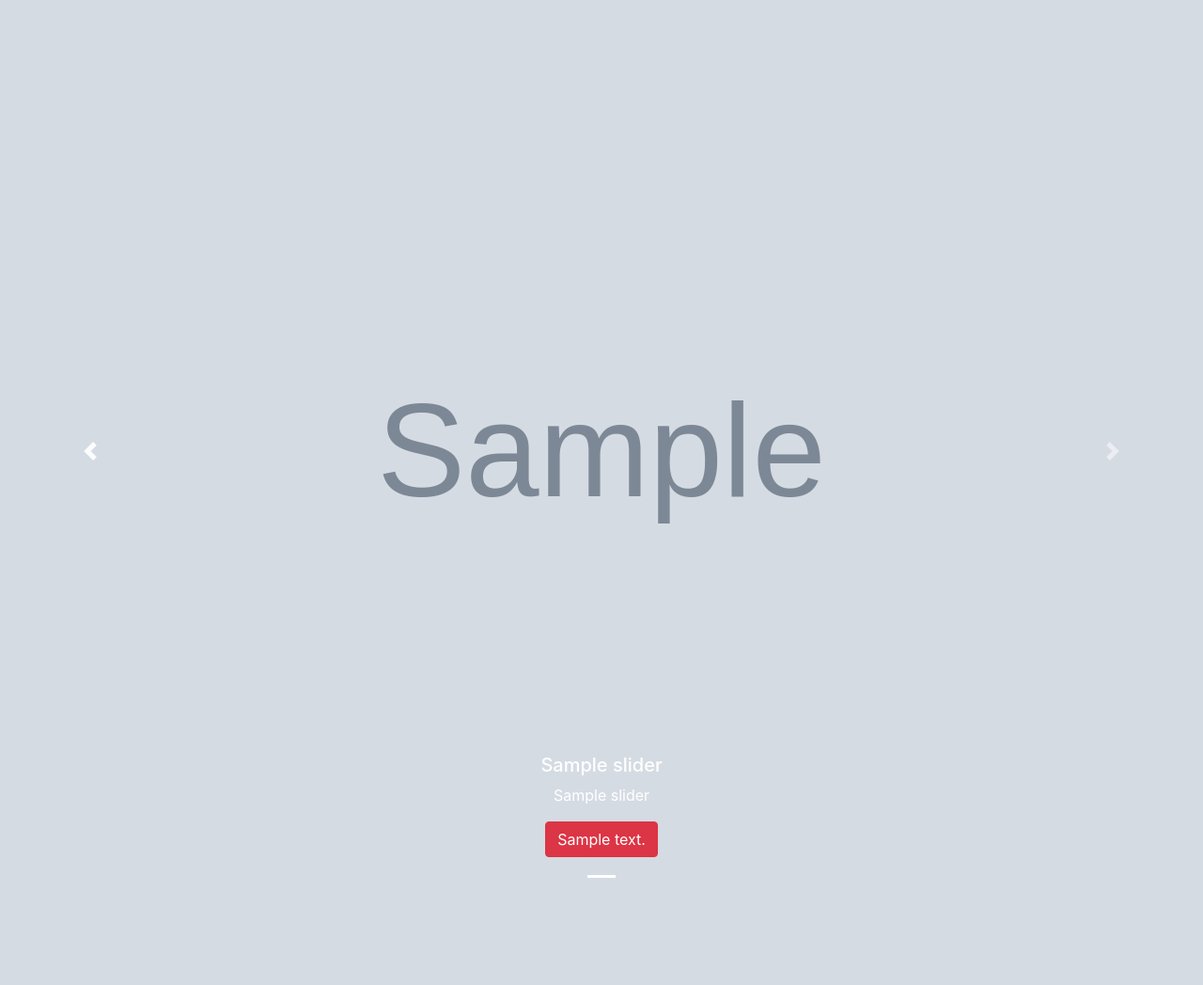
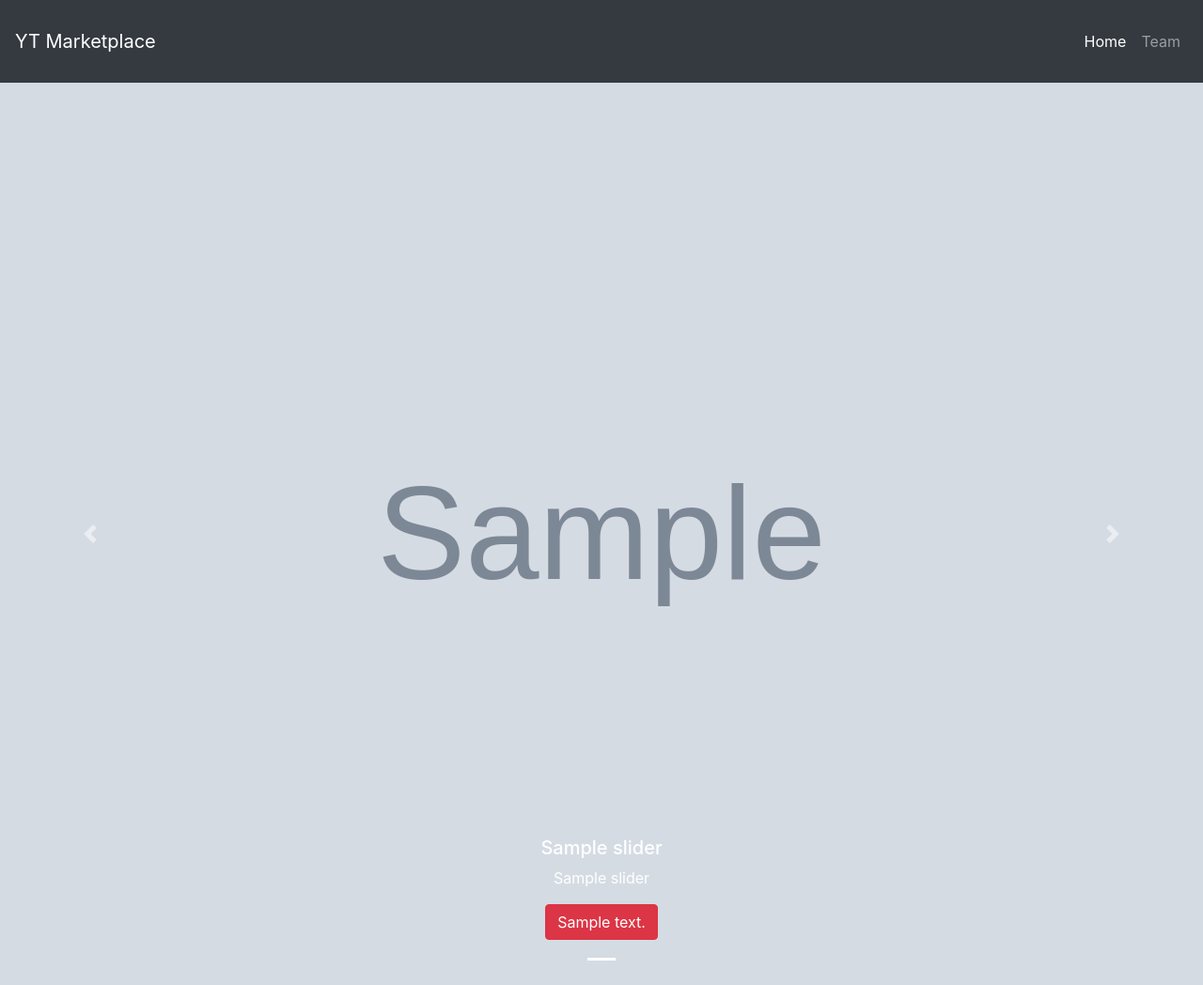
Before and after one commit to zuber-shekh7/django-youtubers-app, a Django app: page / in a window 1280 px wide. Shown: the whole page at 94% size. Before the commit the page ends 934 px from the top, so only its background shows below. Run offline with Django 3.2, Linux system fonts and the light colour scheme; tables that the repository leaves empty hold one stand-in row (values such as "Sample post"); grey boxes marked "Sample" are stand-in pictures; some libraries are stand-ins or nearby versions.

Commit message:
feat: add navbar to home page

```diff
--- a/templates/core/base.html
+++ b/templates/core/base.html
@@ -14,9 +14,7 @@
   </head>
   <body>
     <!-- HEADER -->
-    <header>
-      <nav></nav>
-    </header>
+    <header>{% include 'partials/navbar.html' %}</header>
     <!-- MAIN -->
     <main>{% block main %} {% endblock main %}</main>
     <!-- SCRIPTS -->
--- /dev/null
+++ b/templates/partials/navbar.html
@@ -0,0 +1,27 @@
+<nav class="navbar navbar-expand-lg navbar-dark bg-dark py-4">
+  <a class="navbar-brand" href="#">YT Marketplace</a>
+  <button
+    class="navbar-toggler"
+    type="button"
+    data-toggle="collapse"
+    data-target="#navbarSupportedContent"
+    aria-controls="navbarSupportedContent"
+    aria-expanded="false"
+    aria-label="Toggle navigation"
+  >
+    <span class="navbar-toggler-icon"></span>
+  </button>
+
+  <div class="collapse navbar-collapse" id="navbarSupportedContent">
+    <ul class="navbar-nav ml-auto">
+      <li class="nav-item active">
+        <a class="nav-link" href="{% url 'core:index' %}"
+          >Home <span class="sr-only">(current)</span></a
+        >
+      </li>
+      <li class="nav-item">
+        <a class="nav-link" href="{% url 'teams:list-team-members' %}">Team</a>
+      </li>
+    </ul>
+  </div>
+</nav>
```
